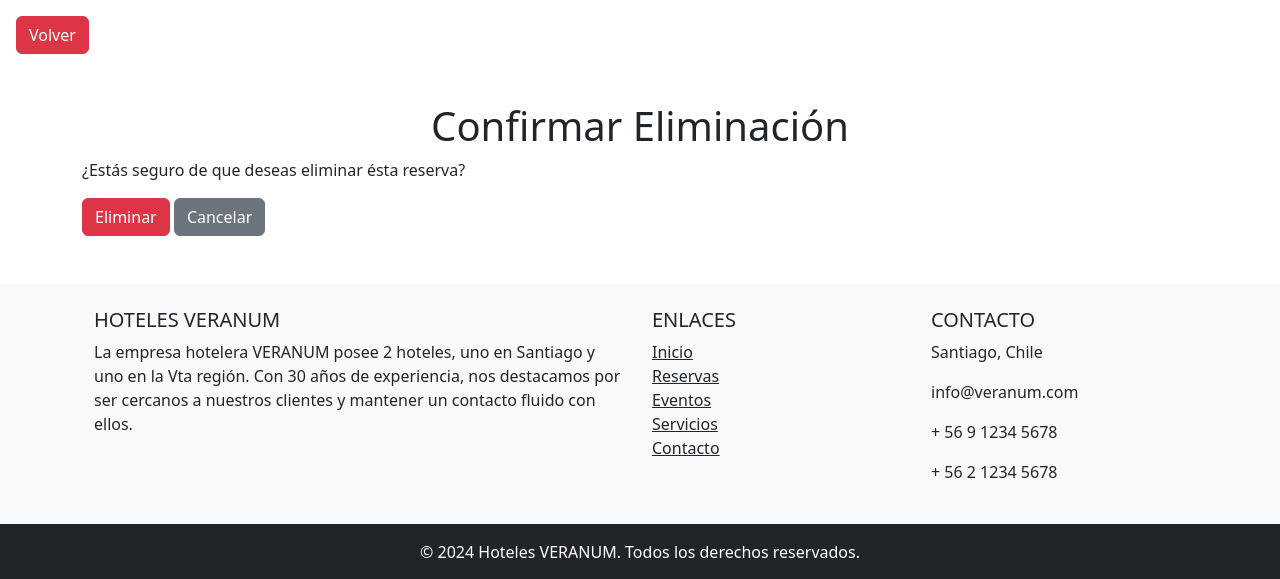
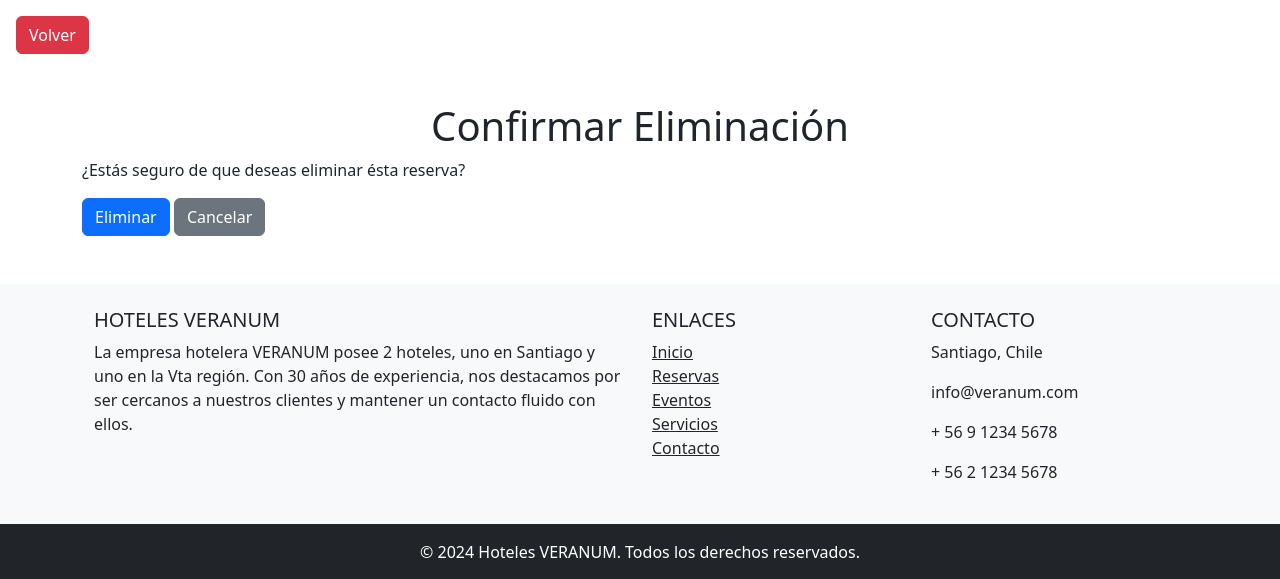
Before and after one commit to Lithianx/proyecto_ING_SOFT, a Django app: page /eliminar_reserva/11/ in a window 1280 px wide. Shown: the part 56-635 px from the top of the page. Run offline with Django 5.2, Linux system fonts and the light colour scheme; data comes from the database, SQL or seed files in the repository; some libraries are stand-ins or nearby versions.

Commit message:
cambio de color boton eliminar y cambiode imagen gimnsaio en servicio

```diff
--- a/aplicacion/templates/aplicacion/confirmar_eliminar_reserva.html
+++ b/aplicacion/templates/aplicacion/confirmar_eliminar_reserva.html
@@ -14,7 +14,7 @@
     <p>¿Estás seguro de que deseas eliminar ésta reserva?</p>
     <form method="post">
         {% csrf_token %}
-        <button type="submit" class="btn btn-danger">Eliminar</button>
+        <button type="submit" class="btn btn-primary">Eliminar</button>
         <a href="{% url 'administracion' %}" class="btn btn-secondary">Cancelar</a>
     </form>
 </div>
--- a/aplicacion/templates/aplicacion/servicios.html
+++ b/aplicacion/templates/aplicacion/servicios.html
@@ -15,7 +15,7 @@
         <div class="row">
             <div class="col-md-4">
                 <div class="card mb-4">
-                    <img src="{% static 'aplicacion/img/gym1.jpg' %}" class="card-img-top img-fluid" alt="Gimnasio" style="height: 200px; object-fit: cover;">
+                    <img src="{% static 'aplicacion/img/gimnasio2.jpg' %}" class="card-img-top img-fluid" alt="Gimnasio" style="height: 200px; object-fit: cover;">
                     <div class="card-body">
                         <h5 class="card-title">Gimnasio</h5>
                         <p class="card-text">Mantente en forma durante tu estadía con nuestro gimnasio completamente equipado y abierto las 24 horas.</p>
```
Also changed, not shown: aplicacion/static/aplicacion/img/gimnasio2.jpg (added).
